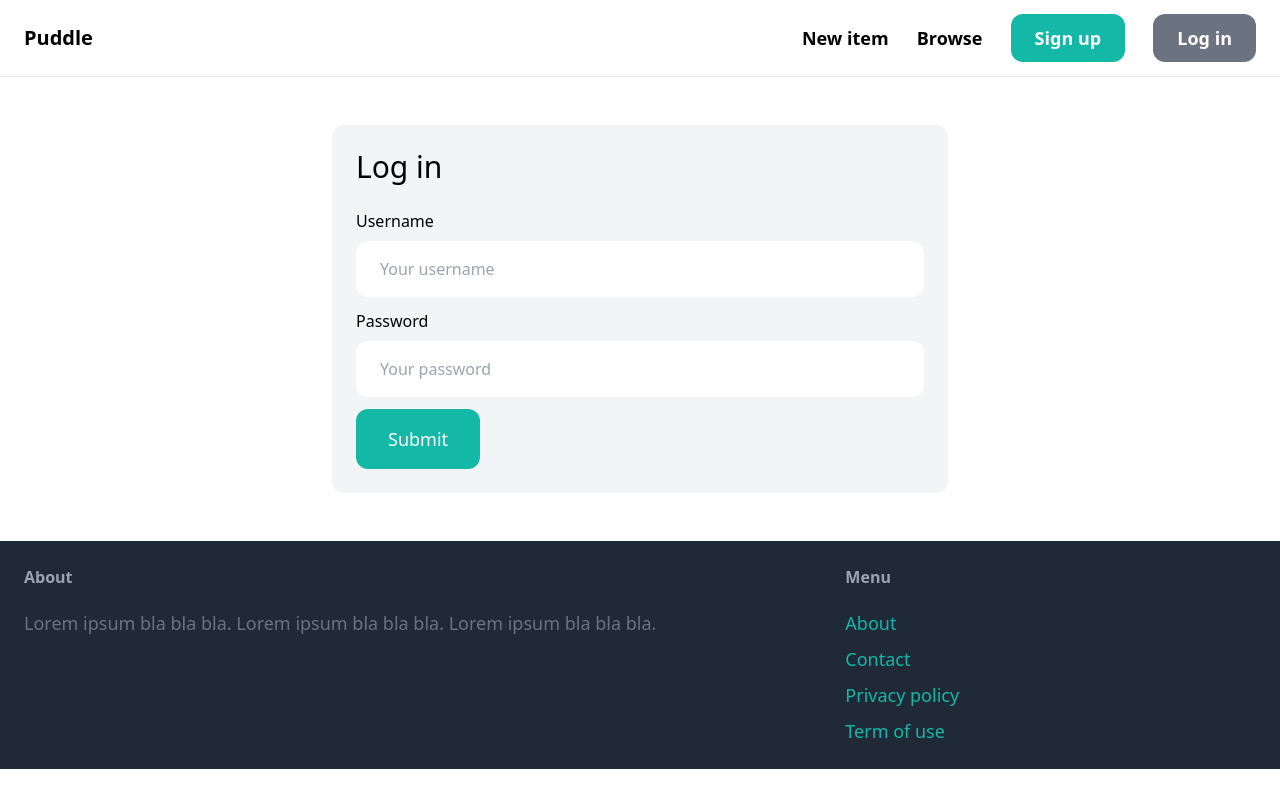
After one commit to erza-b/online_marketplace, a Django app: page /login/ in a window 1280 px wide. The commit adds this page. Run offline with Django 5.2, Linux system fonts and the light colour scheme; some libraries are stand-ins or nearby versions.

Commit message:
Implement user login functionality

```diff
--- a/puddle/core/forms.py
+++ b/puddle/core/forms.py
@@ -1,6 +1,16 @@
 from django import forms
-from django.contrib.auth.forms import UserCreationForm
+from django.contrib.auth.forms import UserCreationForm, AuthenticationForm
 from django.contrib.auth.models import User
+
+class LoginForm(AuthenticationForm):
+    username = forms.CharField(widget=forms.TextInput(attrs={
+        'placeholder': 'Your username',
+        'class': 'w-full py-4 px-6 rounded-xl'
+    }))
+    password = forms.CharField(widget=forms.PasswordInput(attrs={
+        'placeholder': 'Your password',
+        'class': 'w-full py-4 px-6 rounded-xl'
+    }))
 
 
 class SignupForm(UserCreationForm):
--- a/puddle/core/templates/core/base.html
+++ b/puddle/core/templates/core/base.html
@@ -17,11 +17,13 @@
             <div class="space-x-6">
                 <a href="#" class="text-lg font-semibold hover:text-gray-500">New item</a>
                 <a href="#" class="text-lg font-semibold hover:text-gray-500">Browse</a>
-
-                <a href="{% url 'core:signup' %}" class="px-6 py-3 text-lg font-semibold bg-teal-500 text-white rounded-xl hover:bg-teal-700">Sign up</a>
-                <a href="#" class="px-6 py-3 text-lg font-semibold bg-gray-500 text-white rounded-xl hover:bg-gray-700">Log in</a>
-
-
+                {% if request.user.is_authenticated %}
+                   <a href="{% url 'core:signup' %}" class="px-6 py-3 text-lg font-semibold bg-teal-500 text-white rounded-xl hover:bg-teal-700">Inbox</a>
+                   <a href="{% url 'core:login' %}" class="px-6 py-3 text-lg font-semibold bg-gray-500 text-white rounded-xl hover:bg-gray-700">Dashboard</a>
+                {% else%}
+                   <a href="{% url 'core:signup' %}" class="px-6 py-3 text-lg font-semibold bg-teal-500 text-white rounded-xl hover:bg-teal-700">Sign up</a>
+                   <a href="{% url 'core:login' %}" class="px-6 py-3 text-lg font-semibold bg-gray-500 text-white rounded-xl hover:bg-gray-700">Log in</a>
+                {% endif %}
             </div>
         </nav>
 
--- /dev/null
+++ b/puddle/core/templates/core/login.html
@@ -0,0 +1,36 @@
+{% extends 'core/base.html' %}
+
+{% block title %}Sign up{% endblock %}
+
+{% block content %}
+<div class="w-1/2 my-6 mx-auto p-6 bg-gray-100 rounded-xl">
+    <h1 class="mb-6 text-3xl">Log in </h1>
+    <form method="post" action=".">
+        {% csrf_token %}
+
+        <div class="mb-3">
+            <label class="inline-block mb-2">Username</label><br>
+            {{ form.username }}
+        </div>
+
+
+        <div class="mb-3">
+            <label class="inline-block mb-2">Password</label><br>
+            {{ form.password }}
+        </div>
+
+
+        {% if form.errors or form.non_field_errors %}
+            <div class="mb-3 p-6 bg-red-100 rounded-xl">
+                {% for field in form %}
+                    {{ field.errors }}
+                {% endfor %}
+
+                {{ form.non_field_errors }}
+            </div>
+        {% endif %}
+
+        <button class="py-4 px-8 text-lg bg-teal-500 hover:bg-teal-700 rounded-xl text-white">Submit</button>
+    </form>
+</div>
+{% endblock %}
--- a/puddle/core/urls.py
+++ b/puddle/core/urls.py
@@ -1,6 +1,8 @@
+from django.contrib.auth import views as auth_views
 from django.urls import path
 
 from . import views
+from .forms import LoginForm
 
 app_name='core'
 
@@ -8,4 +10,5 @@ urlpatterns=[
     path('',views.index, name='index'),
     path('contact/', views.contact, name='contact'),
     path('signup/', views.signup, name='signup'),
+    path('login/', auth_views.LoginView.as_view(template_name='core/login.html',authentication_form=LoginForm), name='login'),
 ]
--- a/puddle/puddle/settings.py
+++ b/puddle/puddle/settings.py
@@ -27,6 +27,9 @@ DEBUG = True
 
 ALLOWED_HOSTS = []
 
+LOGIN_URL='/login/'
+LOGIN_REDIRECT_URL = '/'
+LOGOUT_REDIRECT_URL = '/'
 
 # Application definition
 
```
